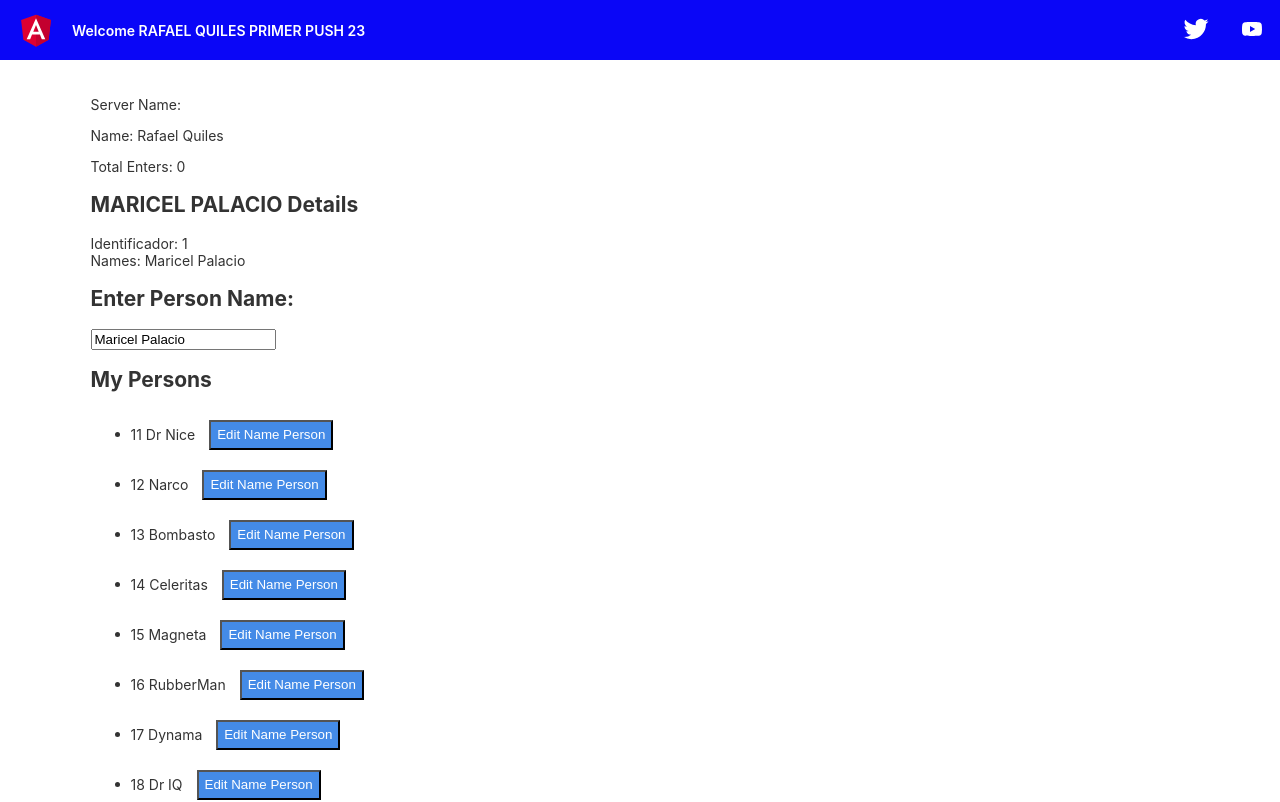
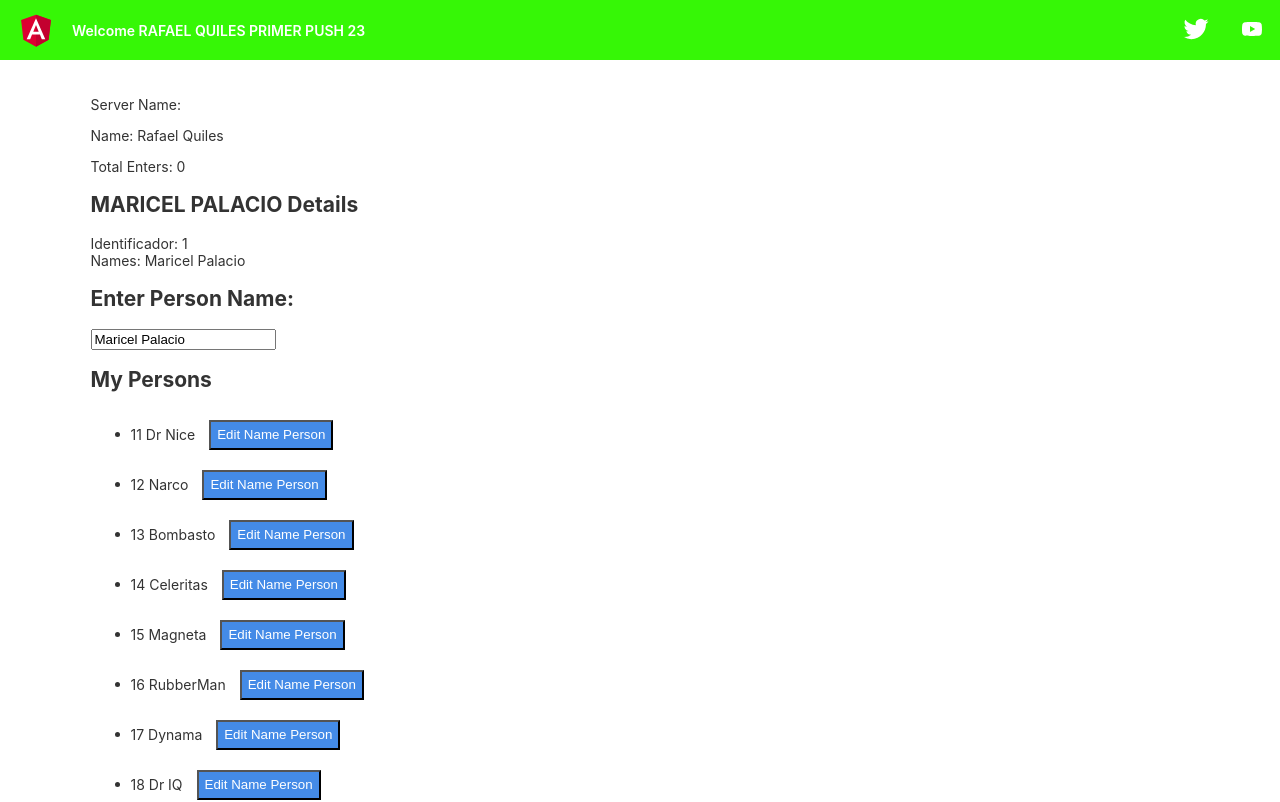
Before and after one commit to raquiles89/DrawLogbook, an Angular app: page / in a window 1280 px wide. Shown: the top 802 px of the page. Built offline with nearby package versions, Linux system fonts and the light colour scheme.

Commit message:
Change color green

```diff
--- a/node_script/ServerType.js
+++ b/node_script/ServerType.js
@@ -13,7 +13,8 @@ module.exports = class ServerType{
   }
 
   getCurrentServerByIp(ip, port) {
-    if(ip ==  '10.0.0.68' || ip == '10.1.10.206'){
+    //if(ip ==  '10.0.0.68' || ip == '10.1.10.206'){
+    if(ip == '10.1.10.206'){
       return ServerType.livetrack;
     }
     switch (ip) {
--- a/src/app/app.component.html
+++ b/src/app/app.component.html
@@ -42,7 +42,7 @@
     height: 60px;
     display: flex;
     align-items: center;
-    background-color: #0a06f7;
+    background-color: #36f706;
     color: white;
     font-weight: 600;
   }
```
